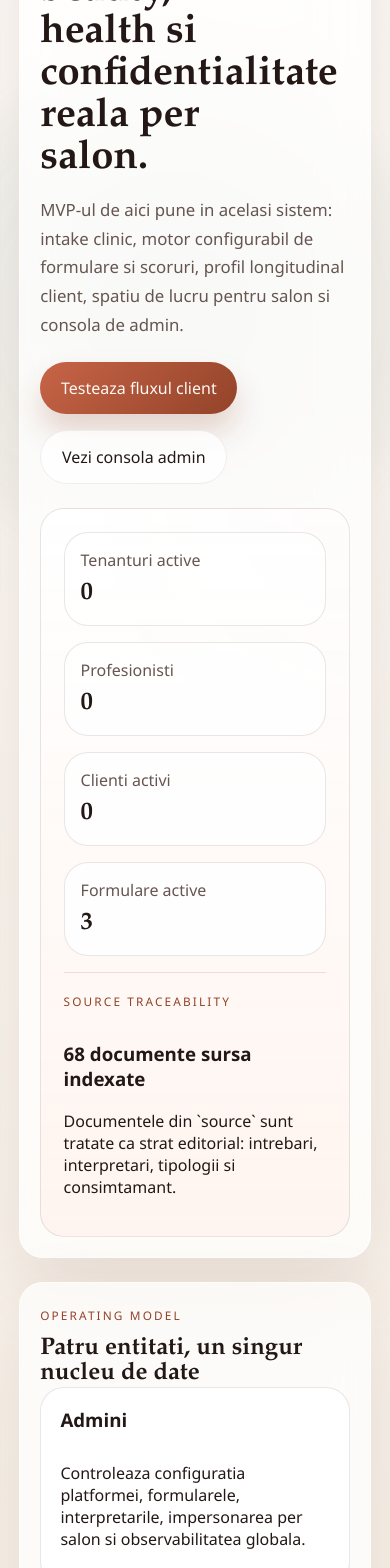
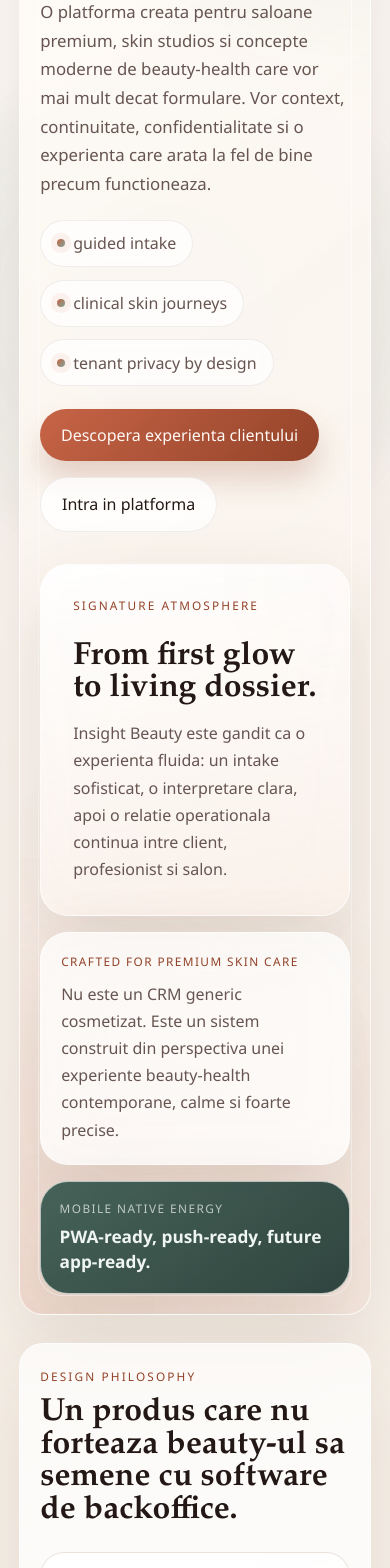
Before and after one commit to iri1991/insight-beauty, a Next.js app: page / in a window 390 px wide. Shown: the part 432-2000 px from the top of the page. Built offline with nearby package versions, Linux system fonts and the light colour scheme; no server answers; the database is empty.

Commit message:
Enhance landing page styles and structure with new hero section and responsive design. Introduce new CSS classes for immersive hero experience, landing actions, and editorial components. Update page.js to reflect new content and layout, improving user engagement and visual appeal.

```diff
--- a/app/globals.css
+++ b/app/globals.css
@@ -173,6 +173,167 @@ select {
   max-width: 12ch;
 }
 
+.landing-shell {
+  gap: 1.75rem;
+}
+
+.hero-immersive {
+  position: relative;
+  overflow: hidden;
+  background:
+    radial-gradient(circle at top right, rgba(125, 164, 149, 0.16), transparent 24%),
+    radial-gradient(circle at bottom left, rgba(199, 100, 71, 0.16), transparent 32%),
+    linear-gradient(145deg, rgba(255, 252, 248, 0.88), rgba(247, 239, 230, 0.92));
+}
+
+.hero-immersive::before {
+  content: "";
+  position: absolute;
+  inset: 1.1rem;
+  border-radius: calc(var(--radius-xl) - 10px);
+  border: 1px solid rgba(255, 255, 255, 0.56);
+  pointer-events: none;
+}
+
+.landing-hero-grid {
+  grid-template-columns: 1.15fr 0.95fr;
+  gap: 2rem;
+  align-items: center;
+}
+
+.landing-copy {
+  position: relative;
+  z-index: 1;
+}
+
+.landing-copy h1 {
+  max-width: 10.5ch;
+}
+
+.landing-actions {
+  margin-top: 1.8rem;
+}
+
+.capsule-strip {
+  display: flex;
+  gap: 0.8rem;
+  flex-wrap: wrap;
+  margin-top: 1.35rem;
+}
+
+.capsule-pill {
+  display: inline-flex;
+  align-items: center;
+  gap: 0.5rem;
+  padding: 0.72rem 1rem;
+  border-radius: 999px;
+  background: rgba(255, 255, 255, 0.72);
+  border: 1px solid rgba(72, 48, 39, 0.08);
+  color: var(--muted);
+  backdrop-filter: blur(18px);
+}
+
+.capsule-pill::before {
+  content: "";
+  width: 0.5rem;
+  height: 0.5rem;
+  border-radius: 999px;
+  background: linear-gradient(135deg, var(--accent), var(--mint));
+  box-shadow: 0 0 0 6px rgba(199, 100, 71, 0.08);
+}
+
+.hero-stage {
+  position: relative;
+  min-height: 31rem;
+}
+
+.hero-stage-card {
+  position: absolute;
+  border-radius: 28px;
+  border: 1px solid rgba(255, 255, 255, 0.65);
+  background: rgba(255, 255, 255, 0.74);
+  backdrop-filter: blur(26px);
+  box-shadow: 0 30px 80px rgba(76, 47, 38, 0.14);
+}
+
+.hero-stage-main {
+  inset: 0 3.5rem 5rem 0;
+  padding: 2rem;
+  display: grid;
+  align-content: end;
+  gap: 0.9rem;
+  background:
+    linear-gradient(170deg, rgba(255, 255, 255, 0.92), rgba(250, 240, 233, 0.76)),
+    radial-gradient(circle at top right, rgba(199, 100, 71, 0.14), transparent 32%);
+}
+
+.hero-stage-main h2,
+.editorial-intro h2,
+.feature-band-copy h2,
+.final-cta-copy h2 {
+  margin: 0;
+  font-family: var(--font-display);
+  line-height: 1.02;
+}
+
+.hero-stage-main h2 {
+  font-size: clamp(2rem, 3.4vw, 3.2rem);
+  max-width: 9ch;
+}
+
+.hero-stage-main p,
+.hero-stage-note p,
+.story-card p,
+.editorial-card p,
+.perspective-card p,
+.feature-line p {
+  margin: 0;
+  color: var(--muted);
+  line-height: 1.7;
+}
+
+.hero-stage-note {
+  right: 0;
+  bottom: 2rem;
+  width: 18rem;
+  padding: 1.25rem;
+  display: grid;
+  gap: 0.7rem;
+  animation: float-card 7s ease-in-out infinite;
+}
+
+.stage-kicker,
+.stage-label,
+.story-index {
+  color: var(--accent-deep);
+  letter-spacing: 0.12em;
+  text-transform: uppercase;
+  font-size: 0.74rem;
+}
+
+.hero-stage-mini {
+  left: 2rem;
+  bottom: 0;
+  width: 16rem;
+  padding: 1.15rem;
+  display: grid;
+  gap: 0.5rem;
+  background:
+    linear-gradient(145deg, rgba(61, 92, 82, 0.95), rgba(31, 55, 50, 0.92)),
+    radial-gradient(circle at top left, rgba(255, 255, 255, 0.18), transparent 42%);
+  color: #eff5f2;
+  animation: float-card 9s ease-in-out infinite reverse;
+}
+
+.hero-stage-mini .stage-label {
+  color: rgba(239, 245, 242, 0.72);
+}
+
+.hero-stage-mini strong {
+  font-size: 1.08rem;
+  line-height: 1.45;
+}
+
 .lead-copy {
   color: var(--muted);
   font-size: 1.05rem;
@@ -277,6 +438,118 @@ select {
   margin-top: 1rem;
   padding: 1rem 0 0;
   border-top: 1px solid var(--line);
+}
+
+.editorial-band,
+.story-band,
+.perspective-band,
+.feature-band,
+.final-cta {
+  position: relative;
+  overflow: hidden;
+}
+
+.editorial-grid,
+.feature-band-grid {
+  display: grid;
+  gap: 1.5rem;
+}
+
+.editorial-intro {
+  max-width: 54rem;
+}
+
+.editorial-intro h2,
+.feature-band-copy h2,
+.final-cta-copy h2 {
+  font-size: clamp(2rem, 3.6vw, 3.6rem);
+  max-width: 12ch;
+}
+
+.editorial-card,
+.story-card,
+.perspective-card {
+  background:
+    linear-gradient(180deg, rgba(255, 255, 255, 0.92), rgba(255, 250, 245, 0.82)),
+    radial-gradient(circle at top right, rgba(199, 100, 71, 0.08), transparent 36%);
+}
+
+.editorial-card h3,
+.story-card h3,
+.perspective-card h3,
+.feature-line p {
+  margin: 0;
+}
+
+.story-card {
+  gap: 1rem;
+}
+
+.story-index {
+  display: inline-flex;
+  align-items: center;
+  justify-content: center;
+  width: 2.5rem;
+  height: 2.5rem;
+  border-radius: 999px;
+  background: rgba(199, 100, 71, 0.08);
+  border: 1px solid rgba(199, 100, 71, 0.14);
+}
+
+.feature-band {
+  background:
+    linear-gradient(160deg, rgba(255, 249, 244, 0.92), rgba(245, 235, 226, 0.95)),
+    radial-gradient(circle at top right, rgba(125, 164, 149, 0.16), transparent 30%);
+}
+
+.feature-band-grid {
+  grid-template-columns: 1.05fr 0.95fr;
+  align-items: start;
+}
+
+.feature-stack {
+  display: grid;
+  gap: 0.9rem;
+}
+
+.feature-line {
+  display: grid;
+  grid-template-columns: auto 1fr;
+  gap: 1rem;
+  align-items: start;
+  padding: 1rem 1.1rem;
+  border-radius: 22px;
+  background: rgba(255, 255, 255, 0.72);
+  border: 1px solid rgba(72, 48, 39, 0.08);
+}
+
+.feature-dot {
+  width: 0.82rem;
+  height: 0.82rem;
+  border-radius: 999px;
+  margin-top: 0.4rem;
+  background: linear-gradient(135deg, var(--accent), var(--mint));
+  box-shadow: 0 0 0 7px rgba(125, 164, 149, 0.12);
+}
+
+.final-cta {
+  display: grid;
+  gap: 1.2rem;
+  background:
+    linear-gradient(145deg, rgba(31, 55, 50, 0.95), rgba(49, 67, 64, 0.92)),
+    radial-gradient(circle at top right, rgba(255, 255, 255, 0.18), transparent 24%);
+  color: #eef6f2;
+}
+
+.final-cta .eyebrow,
+.final-cta .lead-copy {
+  color: rgba(238, 246, 242, 0.76);
+}
+
+.final-cta .button.secondary {
+  background: rgba(255, 255, 255, 0.12);
+  border-color: rgba(255, 255, 255, 0.18);
+  color: #eef6f2;
 }
 
 .section-heading,
@@ -500,9 +773,23 @@ select {
   }
 }
 
+@keyframes float-card {
+  from {
+    transform: translate3d(0, 0, 0);
+  }
+  50% {
+    transform: translate3d(0, -10px, 0);
+  }
+  to {
+    transform: translate3d(0, 0, 0);
+  }
+}
+
 @media (max-width: 1080px) {
   .hero-grid,
   .workspace-grid,
+  .landing-hero-grid,
+  .feature-band-grid,
   .three-up,
   .four-up,
   .two-up,
@@ -513,6 +800,25 @@ select {
 
   .results-shell {
     position: static;
+  }
+
+  .hero-stage {
+    min-height: auto;
+    display: grid;
+    gap: 1rem;
+  }
+
+  .hero-stage-card,
+  .hero-stage-main,
+  .hero-stage-note,
+  .hero-stage-mini {
+    position: relative;
+    inset: auto;
+    width: auto;
+    left: auto;
+    right: auto;
+    bottom: auto;
+    animation: none;
   }
 }
 
@@ -533,6 +839,14 @@ select {
     font-size: 2.5rem;
   }
 
+  .landing-copy h1,
+  .editorial-intro h2,
+  .feature-band-copy h2,
+  .final-cta-copy h2,
+  .hero-stage-main h2 {
+    max-width: none;
+  }
+
   .option-grid {
     grid-template-columns: 1fr;
   }
--- a/app/page.js
+++ b/app/page.js
@@ -1,106 +1,173 @@
 import Link from "next/link";
-import { PwaFoundation } from "../components/pwa-foundation";
-import { isDatabaseConfigured } from "../lib/auth";
-import { listQuestionnaireCatalog } from "../lib/questionnaire-engine";
-import { getAdminSnapshot } from "../lib/repositories";
-import { getSourceStats } from "../lib/source-library";
 
-const roleColumns = [
+const heroSignals = ["guided intake", "clinical skin journeys", "tenant privacy by design"];
+
+const pillars = [
+  {
+    title: "Beautifully calm",
+    copy: "Experienta este aerisita, clara si tactila. Totul se simte premium, fara zgomot operational sau ecrane incarcate."
+  },
+  {
+    title: "Clinically precise",
+    copy: "Chestionarele, interpretarile si dosarul evolutiv lucreaza impreuna pentru o relatie mai inteligenta intre beauty si skin health."
+  },
+  {
+    title: "Built for continuity",
+    copy: "Primul intake nu se pierde intr-un formular uitat. Din el incepe un dosar viu, cu progres, tratamente si follow-up."
+  }
+];
+
+const experienceMoments = [
+  {
+    label: "01",
+    title: "First contact becomes diagnosis-ready",
+    copy: "Clientul intra intr-un intake elegant, complet, natural de parcurs si suficient de riguros pentru un debriefing real."
+  },
+  {
+    label: "02",
+    title: "Results become a care conversation",
+    copy: "Raspunsurile nu raman brute. Ele se transforma in interpretari, context, prioritati si propuneri de urmator pas."
+  },
+  {
+    label: "03",
+    title: "Every client becomes longitudinal",
+    copy: "Dupa prima evaluare, Insight Beauty deschide un traseu: obiective, plan activ, sedinte, observatii si evolutie in timp."
+  }
+];
+
+const rolePerspective = [
   {
     title: "Admini",
-    copy: "Controleaza configuratia platformei, formularele, interpretarile, impersonarea per salon si observabilitatea globala."
+    copy: "Orchestreaza biblioteca de formulare, logica de interpretare, tenanturile si observabilitatea platformei."
   },
   {
     title: "Saloane",
-    copy: "Functioneaza ca tenant separat, cu acces strict la propriii profesionisti, clienti, raspunsuri si planuri de tratament."
+    copy: "Isi pastreaza datele clientilor intr-un spatiu izolat, elegant si sigur, gandit pentru confidentialitate reala."
   },
   {
     title: "Profesionisti",
-    copy: "Distribuie chestionare, interpreteaza raspunsurile, construiesc planuri si urmaresc evolutia in fisa clientului."
+    copy: "Distribuie intake-uri, citesc contextul clientului mai repede si opereaza tot traseul terapeutic din acelasi loc."
   },
   {
     title: "Clienti",
-    copy: "Completeaza intake-ul, primesc confirmari pe email, interpretari si propuneri de programare pentru debriefing."
+    copy: "Primesc o experienta coerenta, premium si clara, de la primul formular pana la confirmare si debriefing."
   }
 ];
 
-const journey = [
-  "Adminul construieste biblioteca de formulare, seturile de raspuns si regulile de interpretare din documentele sursa.",
-  "Salonul isi configureaza echipa, iar profesionistii distribuie linkurile de chestionar catre clienti.",
-  "Clientul completeaza datele personale si raspunsurile, iar sistemul evalueaza rezultatul pe server.",
-  "Se genereaza fisa personala, istoricul longitudinal, recomandarea de tratament si propunerea de debriefing."
+const productCuts = [
+  "Intake public cu interpretare automata",
+  "Dosar personal evolutiv dupa primul raspuns",
+  "Plan de tratament si homecare in acelasi flux",
+  "Share elegant pentru profesionisti si follow-up rapid",
+  "PWA instalabil, pregatit pentru push si mobile extension"
 ];
 
-export default async function HomePage() {
-  const questionnaireCatalog = listQuestionnaireCatalog();
-  const sourceStats = getSourceStats();
-  const adminSnapshot = await getAdminSnapshot();
+export default function HomePage() {
+  return (
+    <div className="stack page-stack landing-shell">
+      <section className="hero hero-immersive">
+        <div className="hero-grid landing-hero-grid">
+          <div className="hero-copy landing-copy">
+            <span className="eyebrow">Beauty intelligence for 2026 care spaces</span>
+            <h1>Insight Beauty aduce eleganta editoriala si rigoare clinica in acelasi sistem.</h1>
+            <p className="lead-copy">
+              O platforma creata pentru saloane premium, skin studios si concepte moderne de beauty-health care vor mai
+              mult decat formulare. Vor context, continuitate, confidentialitate si o experienta care arata la fel de
+              bine precum functioneaza.
+            </p>
 
-  return (
-    <div className="stack page-stack">
-      <section className="hero">
-        <div className="hero-grid">
-          <div className="hero-copy">
-            <span className="eyebrow">Beauty intelligence platform</span>
-            <h1>O aplicatie fullstack JS + Mongo gandita pentru beauty, health si confidentialitate reala per salon.</h1>
-            <p className="lead-copy">
-              MVP-ul de aici pune in acelasi sistem: intake clinic, motor configurabil de formulare si scoruri, profil
-              longitudinal client, spatiu de lucru pentru salon si consola de admin.
-            </p>
-            {!isDatabaseConfigured() ? (
-              <p className="inline-error">Mongo nu este configurat inca. Runtime-ul real necesita `MONGODB_URI` si seed initial.</p>
-            ) : null}
-            <div className="button-row">
+            <div className="capsule-strip">
+              {heroSignals.map((signal) => (
+                <span key={signal} className="capsule-pill">
+                  {signal}
+                </span>
+              ))}
+            </div>
+
+            <div className="button-row landing-actions">
               <Link className="button primary" href="/client/intake">
-                Testeaza fluxul client
+                Descopera experienta clientului
               </Link>
-              <Link className="button secondary" href="/admin">
-                Vezi consola admin
+              <Link className="button secondary" href="/login">
+                Intra in platforma
               </Link>
             </div>
           </div>
 
-          <div className="hero-card spotlight">
-            <div className="metric-grid">
-              <article className="metric-card">
-                <span>Tenanturi active</span>
-                <strong>{adminSnapshot.salons}</strong>
-              </article>
-              <article className="metric-card">
-                <span>Profesionisti</span>
-                <strong>{adminSnapshot.professionals}</strong>
-              </article>
-              <article className="metric-card">
-                <span>Clienti activi</span>
-                <strong>{adminSnapshot.activeClients}</strong>
-              </article>
-              <article className="metric-card">
-                <span>Formulare active</span>
-                <strong>{adminSnapshot.activeForms}</strong>
-              </article>
-            </div>
-            <div className="insight-panel">
-              <span className="eyebrow">Source traceability</span>
-              <h3>{sourceStats.total || 0} documente sursa indexate</h3>
+          <div className="hero-stage">
+            <article className="hero-stage-card hero-stage-main">
+              <span className="eyebrow">Signature atmosphere</span>
+              <h2>From first glow to living dossier.</h2>
               <p>
-                Documentele din `source` sunt tratate ca strat editorial: intrebari, interpretari, tipologii si
-                consimtamant.
+                Insight Beauty este gandit ca o experienta fluida: un intake sofisticat, o interpretare clara, apoi o
+                relatie operationala continua intre client, profesionist si salon.
               </p>
-            </div>
+            </article>
+
+            <article className="hero-stage-card hero-stage-note">
+              <span className="stage-kicker">Crafted for premium skin care</span>
+              <p>
+                Nu este un CRM generic cosmetizat. Este un sistem construit din perspectiva unei experiente beauty-health
+                contemporane, calme si foarte precise.
+              </p>
+            </article>
+
+            <article className="hero-stage-card hero-stage-mini">
+              <span className="stage-label">Mobile native energy</span>
+              <strong>PWA-ready, push-ready, future app-ready.</strong>
+            </article>
           </div>
         </div>
       </section>
 
-      <section className="section-block">
+      <section className="section-block editorial-band">
+        <div className="editorial-grid">
+          <div className="editorial-intro">
+            <span className="eyebrow">Design philosophy</span>
+            <h2>Un produs care nu forteaza beauty-ul sa semene cu software de backoffice.</h2>
+          </div>
+
+          <div className="card-grid three-up">
+            {pillars.map((pillar) => (
+              <article key={pillar.title} className="detail-card editorial-card">
+                <h3>{pillar.title}</h3>
+                <p>{pillar.copy}</p>
+              </article>
+            ))}
+          </div>
+        </div>
+      </section>
+
+      <section className="section-block story-band">
         <div className="section-heading">
           <div>
-            <span className="eyebrow">Operating model</span>
-            <h2>Patru entitati, un singur nucleu de date</h2>
+            <span className="eyebrow">Experience flow</span>
+            <h2>Un parcurs coerent, gandit pentru conversatie, decizie si continuitate.</h2>
           </div>
         </div>
+
+        <div className="card-grid three-up">
+          {experienceMoments.map((moment) => (
+            <article key={moment.label} className="detail-card story-card">
+              <span className="story-index">{moment.label}</span>
+              <h3>{moment.title}</h3>
+              <p>{moment.copy}</p>
+            </article>
+          ))}
+        </div>
+      </section>
+
+      <section className="section-block perspective-band">
+        <div className="section-heading">
+          <div>
+            <span className="eyebrow">Made for every role</span>
+            <h2>Fiecare actor vede exact ce are nevoie, fara sa piarda finetea experientei.</h2>
+          </div>
+        </div>
+
         <div className="card-grid four-up">
-          {roleColumns.map((role) => (
-            <article key={role.title} className="detail-card">
+          {rolePerspective.map((role) => (
+            <article key={role.title} className="detail-card perspective-card">
               <h3>{role.title}</h3>
               <p>{role.copy}</p>
             </article>
@@ -108,44 +175,47 @@ export default async function HomePage() {
         </div>
       </section>
 
-      <section className="section-block">
-        <div className="section-heading">
-          <div>
-            <span className="eyebrow">Client journey</span>
-            <h2>Fluxul cap-coada</h2>
+      <section className="section-block feature-band">
+        <div className="feature-band-grid">
+          <div className="feature-band-copy">
+            <span className="eyebrow">What lives inside</span>
+            <h2>Insight Beauty uneste intake, interpretare, tratament si follow-up intr-un singur gest digital.</h2>
+            <p className="lead-copy">
+              Totul este construit pentru spatii de beauty care gandesc pe termen lung: nu doar sedinte, ci relatie,
+              memorie si o estetica operationala de nivel inalt.
+            </p>
           </div>
-        </div>
-        <div className="timeline">
-          {journey.map((step) => (
-            <article key={step} className="timeline-card">
-              <p>{step}</p>
-            </article>
-          ))}
+
+          <div className="feature-stack">
+            {productCuts.map((item) => (
+              <article key={item} className="feature-line">
+                <span className="feature-dot" />
+                <p>{item}</p>
+              </article>
+            ))}
+          </div>
         </div>
       </section>
 
-      <section className="section-block">
-        <div className="section-heading">
-          <div>
-            <span className="eyebrow">Form engine</span>
-            <h2>Ce este activ in primul increment</h2>
-          </div>
+      <section className="section-block final-cta">
+        <div className="final-cta-copy">
+          <span className="eyebrow">Ready to feel different</span>
+          <h2>O platforma care arata, se misca si gandeste ca un brand beauty premium.</h2>
+          <p className="lead-copy">
+            Insight Beauty este despre claritate, rafinament si decizii mai bune, fara compromis intre estetica si
+            structura operationala.
+          </p>
         </div>
-        <div className="card-grid three-up">
-          {questionnaireCatalog.map((questionnaire) => (
-            <article key={questionnaire.slug} className="detail-card">
-              <div className="card-row">
-                <h3>{questionnaire.title}</h3>
-                <span className={`tag ${questionnaire.status === "active" ? "tag-soft" : ""}`}>{questionnaire.status}</span>
-              </div>
-              <p>{questionnaire.description}</p>
-              <p className="helper-copy">Sursa: {questionnaire.sourceRefs.join(", ")}</p>
-            </article>
-          ))}
+
+        <div className="button-row">
+          <Link className="button primary" href="/client/intake">
+            Vezi fluxul de intake
+          </Link>
+          <Link className="button secondary" href="/login">
+            Acceseaza workspace-ul
+          </Link>
         </div>
       </section>
-
-      <PwaFoundation />
     </div>
   );
 }
```
